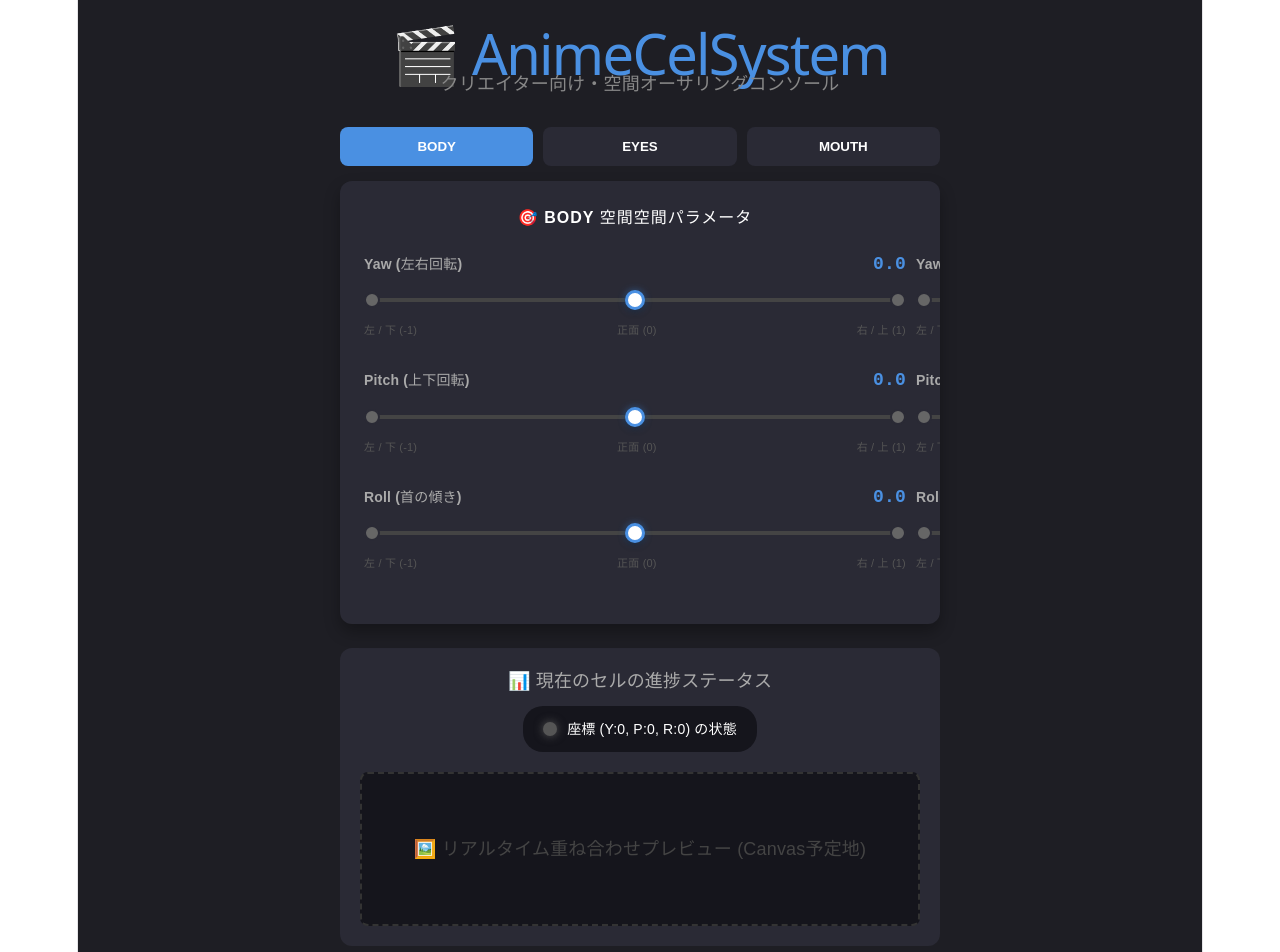
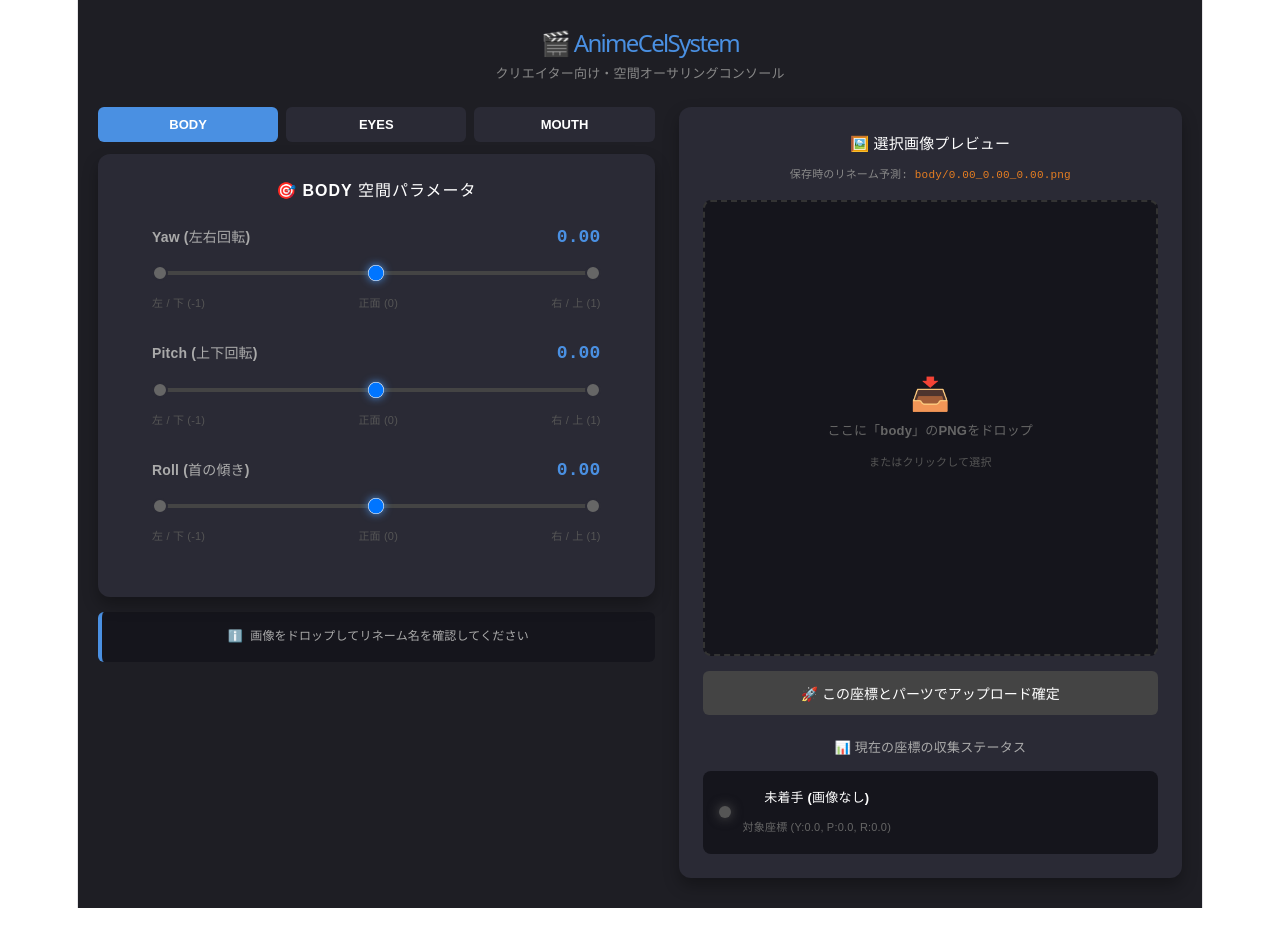
Before and after one commit to O-sh-skech/WebCelSystem, a React (Vite) app in the folder frontend/: page / in a window 1280 px wide. Shown: the top 952 px of the page. After the commit the page ends 908 px from the top, so only its background shows below. Built offline with nearby package versions, Linux system fonts and the light colour scheme; no server answers.

Commit message:
added cel_assets table for progress communication frontend from api

```diff
--- a/frontend/src/App.tsx
+++ b/frontend/src/App.tsx
@@ -1,73 +1,183 @@
 import { useEffect, useState } from 'react'
 import { SpaceSliders } from './SpaceSliders'
 
-interface CelParameter {
-  id: number
+interface CelProgress {
+  part_name: string
   yaw: number
   pitch: number
   roll: number
 }
 
 function App() {
-  const [parameters, setParameters] = useState<CelParameter[]>([])
+  const allParts = ['body', 'eyes', 'mouth']
 
   // UIの状態管理
   const [currentPart, setCurrentPart] = useState<string>('body')
   const [sliderValues, setSliderValues] = useState({ yaw: 0, pitch: 0, roll: 0 })
 
-  // 起動時にデータを取得
+  // ★Goの新しいAPIから取得した「全進捗リスト」を保持するState
+  const [progressList, setProgressList] = useState<CelProgress[]>([])
+
+  const [selectedFile, setSelectedFile] = useState<File | null>(null)
+  const [previewUrl, setPreviewUrl] = useState<string | null>(null)
+  const [statusMessage, setStatusMessage] = useState<string>('画像をドロップしてリネーム名を確認してください')
+  const [isDragging, setIsDragging] = useState<boolean>(false)
+
+  // 🌟【新規】Goから最新の進捗状況をフェッチする関数
+  const fetchProgress = () => {
+    fetch('/api/progress')
+      .then((res) => res.json())
+      .then((data) => setProgressList(data || []))
+      .catch((err) => console.error('進捗取得エラー:', err))
+  }
+
+  // アプリ起動時に一回だけ現在のDBの状態を取得しておく
   useEffect(() => {
-    fetch('/api/parameters')
-      .then((res) => res.json())
-      .then((data) => setParameters(data || []))
-      .catch((err) => console.error(err))
+    fetchProgress()
   }, [])
 
-  // スライダーの値が変更された時の処理
   const handleSliderChange = (axis: 'yaw' | 'pitch' | 'roll', val: number) => {
     setSliderValues((prev) => ({ ...prev, [axis]: val }))
   }
 
-  // ★要件：3段階の進捗色（灰色→黄色→緑色）を計算するロジックのシミュレーション
-  // 本来はパーツごとのアップロード状況をバックエンドから取得して計算しますが、
-  // 今回は「現在のスライダーの座標」がすでに登録されているかで簡易判定します。
-  const getProgressColor = () => {
-    const isExist = parameters.some(
+  const handleFileSelect = (file: File) => {
+    if (!file || file.type !== 'image/png') {
+      setStatusMessage('❌ PNG形式の画像のみ受け付けます')
+      return
+    }
+    setSelectedFile(file)
+    setPreviewUrl(URL.createObjectURL(file))
+    setStatusMessage('📸 ローカルプレビューを表示中。確定ボタンで保存します。')
+  }
+
+  // 確定ボタンを押した時の送信処理
+  const handleUploadSubmit = async () => {
+    if (!selectedFile) return
+    setStatusMessage('⏳ Goサーバーへ送信中...')
+
+    const formData = new FormData()
+    formData.append('part_name', currentPart)
+    formData.append('yaw', sliderValues.yaw.toString())
+    formData.append('pitch', sliderValues.pitch.toString())
+    formData.append('roll', sliderValues.roll.toString())
+    formData.append('image', selectedFile)
+
+    try {
+      const res = await fetch('/api/upload', {
+        method: 'POST',
+        body: formData,
+      })
+
+      if (res.ok) {
+        const text = await res.text()
+        setStatusMessage(`✅ ${text}`)
+        setSelectedFile(null)
+        setPreviewUrl(null)
+
+        // 🌟【考察通り！】アップロード成功直後に最新のDB状態を再フェッチして、画面の色を連動させる
+        fetchProgress()
+      } else {
+        setStatusMessage('❌ サーバーエラーが発生しました')
+      }
+    } catch (error) {
+      setStatusMessage('❌ 通信エラーが発生しました')
+    }
+  }
+
+  // 🌟【心臓部】現在のスライダーの座標に、どのパーツが登録されているかをリアルタイム計算して3色の状態を返す
+  const getProgressStatus = () => {
+    // 現在のスライダー座標に完全に一致する登録済みデータを抽出
+    const matchedAssets = progressList.filter(
       (p) => p.yaw === sliderValues.yaw && p.pitch === sliderValues.pitch && p.roll === sliderValues.roll
     )
-    if (!isExist) return '#555' // 灰色：未登録
 
-    // デモ用ロジック（本当は全パーツ揃ったら緑、一部なら黄色）
-    if (currentPart === 'body') return '#f1c40f' // 黄色：特定のpartだけ完了
-    return '#2ecc71' // 緑色：すべてのpartが完了
+    // 1. 何も登録されていない ➔ グレー
+    if (matchedAssets.length === 0) {
+      return { color: '#555', text: '未着手 (画像なし)' }
     }
 
+    // 2. 登録されているパーツ名の配列を作る (例: ['body', 'eyes'])
+    const uploadedPartNames = matchedAssets.map((p) => p.part_name)
+
+    // すべてのパーツ（body, eyes, mouth）が含まれているかチェック
+    const isAllComplete = allParts.every((part) => uploadedPartNames.includes(part))
+
+    // 3. 全て揃っている ➔ 緑色、一部だけ ➔ 黄色
+    if (isAllComplete) {
+      return { color: '#2ecc71', text: '完全完了 (全パーツ配置済み)' }
+    } else {
+      return { color: '#f1c40f', text: `一部完了 (${uploadedPartNames.join(', ')} 配置済み)` }
+    }
+  }
+
+  const currentStatus = getProgressStatus()
+  const expectedFileName = `${sliderValues.yaw.toFixed(2)}_${sliderValues.pitch.toFixed(2)}_${sliderValues.roll.toFixed(2)}.png`
+
   return (
-    <div style={{ padding: '40px 20px', fontFamily: 'sans-serif', backgroundColor: '#1e1e24', color: '#fff', minHeight: '100vh', display: 'flex', flexDirection: 'column', alignItems: 'center' }}>
-      <div style={{ maxWidth: '600px', width: '100%' }}>
+    <div style={{ padding: '30px 20px', fontFamily: 'sans-serif', backgroundColor: '#1e1e24', color: '#fff', minHeight: '100vh', display: 'flex', flexDirection: 'column', alignItems: 'center' }}>
 
-        <header style={{ marginBottom: '30px', textAlign: 'center' }}>
-          <h1 style={{ color: '#4a90e2', margin: '0 0 5px 0' }}>🎬 AnimeCelSystem</h1>
-          <p style={{ color: '#888', margin: 0 }}>クリエイター向け・空間オーサリングコンソール</p>
+      <style>{`
+        .workspace-container { max-width: 1100px; width: 100%; }
+        .editor-layout { display: flex; flex-direction: column; gap: 24px; width: 100%; margin-top: 20px; }
+        .drop-zone {
+          width: 100%;
+          aspect-ratio: 1 / 1;
+          background-color: #15151c;
+          border-radius: 8px;
+          display: flex;
+          flex-direction: column;
+          align-items: center;
+          justify-content: center;
+          color: #666;
+          border: 2px dashed #333;
+          margin-bottom: 15px;
+          transition: all 0.2s ease;
+          cursor: pointer;
+          padding: 10px;
+          box-sizing: border-box;
+          text-align: center;
+          position: relative;
+          overflow: hidden;
+        }
+        .drop-zone.active { border-color: #4a90e2; background-color: rgba(74, 144, 226, 0.05); color: #4a90e2; }
+        .preview-img { width: 100%; height: 100%; object-fit: contain; }
+        @media (min-width: 850px) {
+          .editor-layout { flex-direction: row; align-items: flex-start; }
+          .panel-left { flex: 1.1; }
+          .panel-right { flex: 0.9; position: sticky; top: 20px; }
+        }
+      `}</style>
+
+      <div className="workspace-container">
+        <header style={{ marginBottom: '20px', textAlign: 'center' }}>
+          <h1 style={{ color: '#4a90e2', margin: '0 0 5px 0', fontSize: '24px' }}>🎬 AnimeCelSystem</h1>
+          <p style={{ color: '#888', margin: 0, fontSize: '13px' }}>クリエイター向け・空間オーサリングコンソール</p>
         </header>
 
-        {/* 1. パーツ切り替えタブ */}
-        <div style={{ display: 'flex', gap: '10px', marginBottom: '15px' }}>
-          {['body', 'eyes', 'mouth'].map((part) => (
+        <div className="editor-layout">
+
+          {/* 左側：操作パネル */}
+          <div className="panel-left">
+            <div style={{ display: 'flex', gap: '8px', marginBottom: '12px' }}>
+              {allParts.map((part) => (
                 <button
                   key={part}
-              onClick={() => setCurrentPart(part)}
+                  onClick={() => {
+                    setCurrentPart(part)
+                    setSelectedFile(null)
+                    setPreviewUrl(null)
+                  }}
                   style={{
                     flex: 1,
-                padding: '12px',
-                borderRadius: '8px',
+                    padding: '10px',
+                    borderRadius: '6px',
                     border: 'none',
                     backgroundColor: currentPart === part ? '#4a90e2' : '#2a2a35',
                     color: '#fff',
                     fontWeight: 'bold',
                     cursor: 'pointer',
-                transition: 'all 0.2s',
-                textTransform: 'uppercase'
+                    textTransform: 'uppercase',
+                    fontSize: '13px'
                   }}
                 >
                   {part}
@@ -75,61 +185,103 @@ function App() {
               ))}
             </div>
 
-        {/* 2. 動的スライダースペース（パーツ選択で横に滑らかスライド） */}
-        <SpaceSliders
-          currentPart={currentPart}
-          values={sliderValues}
-          onChange={handleSliderChange}
-        />
+            <SpaceSliders currentPart={currentPart} values={sliderValues} onChange={handleSliderChange} />
 
-        {/* 3. ステータス可視化 ＆ プレビュー予定エリア */}
-        <div style={{
-          marginTop: '24px',
-          backgroundColor: '#2a2a35',
-          borderRadius: '12px',
-          padding: '20px',
-          textAlign: 'center'
-        }}>
-          <h4 style={{ margin: '0 0 12px 0', color: '#aaa' }}>📊 現在のセルの進捗ステータス</h4>
-          <div style={{
-            display: 'inline-flex',
-            alignItems: 'center',
-            gap: '10px',
-            backgroundColor: '#15151c',
-            padding: '10px 20px',
-            borderRadius: '20px',
-            fontSize: '14px'
-          }}>
-            {/* 動的に色が変わるインジケータ */}
-            <span style={{
-              width: '14px',
-              height: '14px',
-              borderRadius: '50%',
-              backgroundColor: getProgressColor(),
-              boxShadow: `0 0 10px ${getProgressColor()}`,
-              transition: 'all 0.3s'
-            }} />
-            <span>
-              座標 (Y:{sliderValues.yaw}, P:{sliderValues.pitch}, R:{sliderValues.roll}) の状態
-            </span>
-          </div>
-
-          {/* ここに将来、Canvas重ね合わせプレビューを実装します */}
-          <div style={{
-            marginTop: '20px',
-            height: '150px',
-            backgroundColor: '#15151c',
-            borderRadius: '8px',
-            display: 'flex',
-            alignItems: 'center',
-            justifyContent: 'center',
-            color: '#444',
-            border: '2px dashed #333'
-          }}>
-            🖼️ リアルタイム重ね合わせプレビュー (Canvas予定地)
+            <div style={{ marginTop: '15px', padding: '12px', borderRadius: '6px', backgroundColor: '#15151c', fontSize: '12px', fontFamily: 'monospace', color: '#aaa', borderLeft: '4px solid #4a90e2' }}>
+              ℹ️ {statusMessage}
             </div>
           </div>
 
+          {/* 右側：プレビュー ＆ 進捗ステータスパネル */}
+          <div className="panel-right" style={{ backgroundColor: '#2a2a35', borderRadius: '12px', padding: '24px', boxShadow: '0 8px 16px rgba(0,0,0,0.3)', boxSizing: 'border-box', width: '100%' }}>
+            <h3 style={{ margin: '0 0 5px 0', color: '#fff', fontSize: '15px' }}>🖼️ 選択画像プレビュー</h3>
+
+            <div style={{ fontSize: '11px', color: '#888', marginBottom: '12px', fontFamily: 'monospace' }}>
+              保存時のリネーム予測: <span style={{ color: '#e67e22' }}>{currentPart}/{expectedFileName}</span>
+            </div>
+
+            <div
+              className={`drop-zone ${isDragging ? 'active' : ''}`}
+              onDragOver={(e) => { e.preventDefault(); setIsDragging(true); }}
+              onDragLeave={() => setIsDragging(false)}
+              onDrop={(e) => {
+                e.preventDefault(); setIsDragging(false);
+                if (e.dataTransfer.files.length > 0) handleFileSelect(e.dataTransfer.files[0])
+              }}
+              onClick={() => {
+                const input = document.createElement('input')
+                input.type = 'file'
+                input.accept = 'image/png'
+                input.onchange = (e) => {
+                  const files = (e.target as HTMLInputElement).files
+                  if (files && files.length > 0) handleFileSelect(files[0])
+                }
+                input.click()
+              }}
+            >
+              {previewUrl ? (
+                <img src={previewUrl} alt="Preview" className="preview-img" />
+              ) : (
+                <>
+                  <div style={{ fontSize: '32px', marginBottom: '10px' }}>📥</div>
+                  <span style={{ fontSize: '13px', fontWeight: 'bold' }}>ここに「{currentPart}」のPNGをドロップ</span>
+                  <span style={{ fontSize: '11px', color: '#555', marginTop: '5px' }}>またはクリックして選択</span>
+                </>
+              )}
+            </div>
+
+            <button
+              onClick={handleUploadSubmit}
+              disabled={!selectedFile}
+              style={{
+                width: '100%',
+                padding: '12px',
+                borderRadius: '6px',
+                border: 'none',
+                backgroundColor: selectedFile ? '#2ecc71' : '#444',
+                color: '#fff',
+                fontWeight: 'bold',
+                cursor: selectedFile ? 'pointer' : 'not-allowed',
+                transition: 'background-color 0.2s',
+                fontSize: '14px',
+                marginBottom: '20px'
+              }}
+            >
+              🚀 この座標とパーツでアップロード確定
+            </button>
+
+            {/* 🌟【新規】3段階で美しく光る進捗ステータスインジケータ */}
+            <h4 style={{ margin: '0 0 10px 0', color: '#aaa', fontSize: '13px' }}>📊 現在の座標の収集ステータス</h4>
+            <div style={{
+              display: 'flex',
+              alignItems: 'center',
+              gap: '12px',
+              backgroundColor: '#15151c',
+              padding: '14px 16px',
+              borderRadius: '8px',
+              fontSize: '13px',
+              border: `1px solid ${currentStatus.color}44`,
+              transition: 'all 0.3s ease'
+            }}>
+              <span style={{
+                width: '12px',
+                height: '12px',
+                borderRadius: '50%',
+                backgroundColor: currentStatus.color,
+                boxShadow: `0 0 12px ${currentStatus.color}`,
+                transition: 'all 0.3s ease',
+                flexShrink: 0
+              }} />
+              <div>
+                <div style={{ fontWeight: 'bold', color: '#fff', transition: 'color 0.3s' }}>{currentStatus.text}</div>
+                <div style={{ fontSize: '11px', color: '#666', marginTop: '3px' }}>
+                  対象座標 (Y:{sliderValues.yaw.toFixed(1)}, P:{sliderValues.pitch.toFixed(1)}, R:{sliderValues.roll.toFixed(1)})
+                </div>
+              </div>
+            </div>
+
+          </div> {/* /panel-right */}
+        </div> {/* /editor-layout */}
       </div>
     </div>
   )
--- a/frontend/src/SnapSlider.tsx
+++ b/frontend/src/SnapSlider.tsx
@@ -1,4 +1,4 @@
-import React from 'react'
+import React, { useState, useEffect } from 'react'
 
 interface SnapSliderProps {
   label: string
@@ -7,22 +7,39 @@ interface SnapSliderProps {
 }
 
 export const SnapSlider: React.FC<SnapSliderProps> = ({ label, value, onChange }) => {
-  // スライダーの取り得る値（離散量）の定義
   const steps = [-1, 0, 1]
+
+  // ドラッグ中の一時的な連続量を管理するローカル状態
+  const [localValue, setLocalValue] = useState(value)
+
+  // 親のデータ（パーツ切り替えなど）が変わったら、ローカル状態も同期する
+  useEffect(() => {
+    setLocalValue(value)
+  }, [value])
+
+  // マウスや指を離したときに、最も近いステップに吸着（ワープ）させる関数
+  const handleRelease = () => {
+    // -1, 0, 1 の中から、現在のlocalValueに最も近い値を計算
+    const closest = steps.reduce((prev, curr) =>
+      Math.abs(curr - localValue) < Math.abs(prev - localValue) ? curr : prev
+    )
+    setLocalValue(closest)
+    onChange(closest) // 親に確定値を報告
+  }
 
   return (
     <div style={{ marginBottom: '24px' }}>
       <div style={{ display: 'flex', justifyContent: 'space-between', marginBottom: '8px' }}>
         <span style={{ fontWeight: 'bold', color: '#aaa', fontSize: '14px' }}>{label}</span>
         <span style={{ color: '#4a90e2', fontWeight: 'bold', fontFamily: 'monospace' }}>
-          {value > 0 ? `+${value.toFixed(1)}` : value.toFixed(1)}
+          {/* ドラッグ中はリアルタイムな数値を、離したら確定数値を表示 */}
+          {localValue > 0 ? `+${localValue.toFixed(2)}` : localValue.toFixed(2)}
         </span>
       </div>
 
-      {/* スライダー本体と「○」を重ねるためのコンテナ */}
       <div style={{ position: 'relative', height: '30px', display: 'flex', alignItems: 'center' }}>
 
-        {/* 1. 背景の線（—）とスナップ点（○）のレイヤー */}
+        {/* 背景の線と○のレイヤー */}
         <div style={{
           position: 'absolute',
           width: '100%',
@@ -32,10 +49,11 @@ export const SnapSlider: React.FC<SnapSliderProps> = ({ label, value, onChange }
           display: 'flex',
           justifyContent: 'space-between',
           alignItems: 'center',
-          pointerEvents: 'none' // スライダーの邪魔をしないように
+          pointerEvents: 'none'
         }}>
           {steps.map((step) => {
-            const isSelected = value === step
+            // 吸着予測位置（最も近い点）を光らせる
+            const isClosest = Math.abs(step - localValue) < 0.5
             return (
               <div
                 key={step}
@@ -43,11 +61,9 @@ export const SnapSlider: React.FC<SnapSliderProps> = ({ label, value, onChange }
                   width: '12px',
                   height: '12px',
                   borderRadius: '50%',
-                  // 現在選択されている値の「○」はアクティブカラー（青）にする
-                  backgroundColor: isSelected ? '#4a90e2' : '#666',
-                  border: isSelected ? '2px solid #fff' : '2px solid #2a2a35',
-                  transform: 'translateX(0px)',
-                  boxShadow: isSelected ? '0 0 8px #4a90e2' : 'none',
+                  backgroundColor: isClosest ? '#4a90e2' : '#666',
+                  border: isClosest ? '2px solid #fff' : '2px solid #2a2a35',
+                  boxShadow: isClosest ? '0 0 8px #4a90e2' : 'none',
                   transition: 'all 0.1s ease'
                 }}
               />
@@ -55,14 +71,16 @@ export const SnapSlider: React.FC<SnapSliderProps> = ({ label, value, onChange }
           })}
         </div>
 
-        {/* 2. 透明にしたネイティブスライダーを上に重ねる */}
+        {/* ネイティブスライダー（stepを細かくして滑らかに） */}
         <input
           type="range"
           min="-1"
           max="1"
-          step="1" // ★ここを1にすることで、-1, 0, 1 にしか止まらなくなる（スナップ操作の実現）
-          value={value}
-          onChange={(e) => onChange(Number(e.target.value))}
+          step="0.01" // ★滑らかに動かすために細かく設定
+          value={localValue}
+          onChange={(e) => setLocalValue(Number(e.target.value))}
+          onMouseUp={handleRelease}  // ★PC用：マウスを離した時
+          onTouchEnd={handleRelease} // ★スマホ・タブレット用：指を離した時
           style={{
             position: 'absolute',
             width: '100%',
@@ -76,31 +94,11 @@ export const SnapSlider: React.FC<SnapSliderProps> = ({ label, value, onChange }
         />
       </div>
 
-      {/* スライダー下のラベル */}
       <div style={{ display: 'flex', justifyContent: 'space-between', fontSize: '11px', color: '#555', marginTop: '2px' }}>
         <span>左 / 下 (-1)</span>
         <span>正面 (0)</span>
         <span>右 / 上 (1)</span>
       </div>
-
-      {/* つまみ（Thumb）だけを綺麗に見せるためのグローバルCSSスタイル（簡易インライン適用） */}
-      <style>{`
-        .custom-range-slider::-webkit-slider-thumb {
-          -webkit-appearance: none;
-          appearance: none;
-          width: 20px;
-          height: 20px;
-          border-radius: 50%;
-          background: #ffffff;
-          box-shadow: 0 2px 6px rgba(0,0,0,0.5);
-          cursor: pointer;
-          border: 3px solid #4a90e2;
-          transition: transform 0.1s;
-        }
-        .custom-range-slider::-webkit-slider-thumb:active {
-          transform: scale(1.2);
-        }
-      `}</style>
     </div>
   )
 }
--- a/frontend/src/SpaceSliders.tsx
+++ b/frontend/src/SpaceSliders.tsx
@@ -35,9 +35,9 @@ export const SpaceSliders: React.FC<SpaceSlidersProps> = ({ currentPart, values,
 
         {/* 各パーツごとの3軸スライダー一式を横並びに配置 */}
         {parts.map((part) => (
-          <div key={part} style={{ width: `${100 / parts.length}%`, paddingRight: '10px', boxSizing: 'border-box' }}>
+          <div key={part} style={{ width: `${100 / parts.length}%`, paddingLeft: '30px', paddingRight: '30px',boxSizing: 'border-box' }}>
             <h3 style={{ margin: '0 0 20px 0', color: '#fff', textTransform: 'uppercase', letterSpacing: '1px', fontSize: '16px' }}>
-              🎯 {part} 空間空間パラメータ
+              🎯 {part} 空間パラメータ
             </h3>
 
             <SnapSlider label="Yaw (左右回転)" value={values.yaw} onChange={(val) => onChange('yaw', val)} />
```
Also changed, not shown: 2 other files (tests, documents, lock files or other folders). Lines whose indentation alone changed are shown as unchanged.
